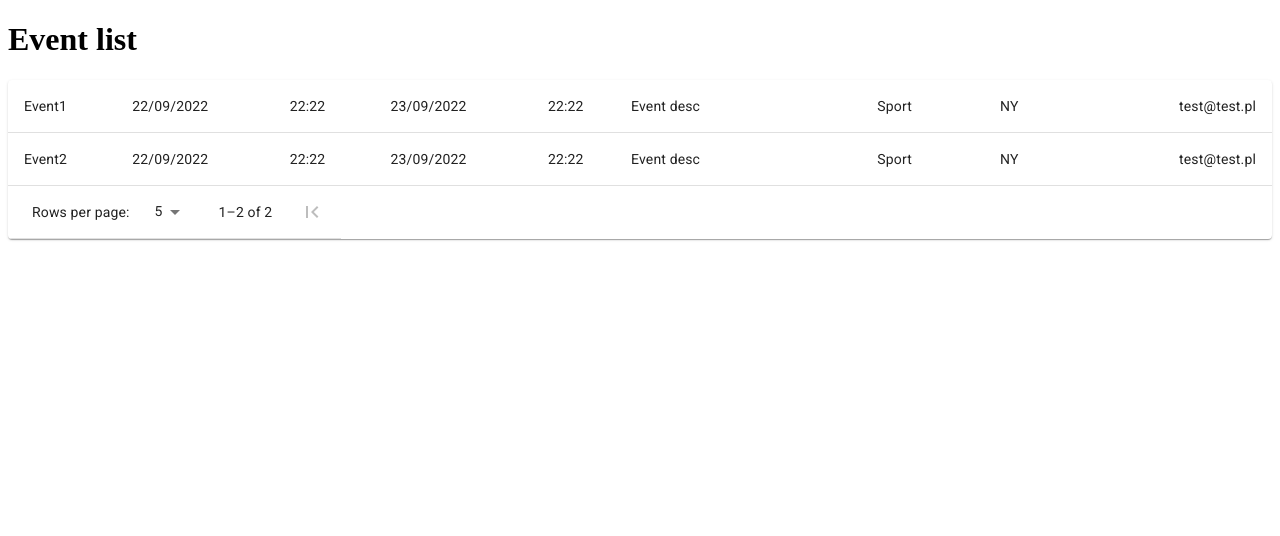
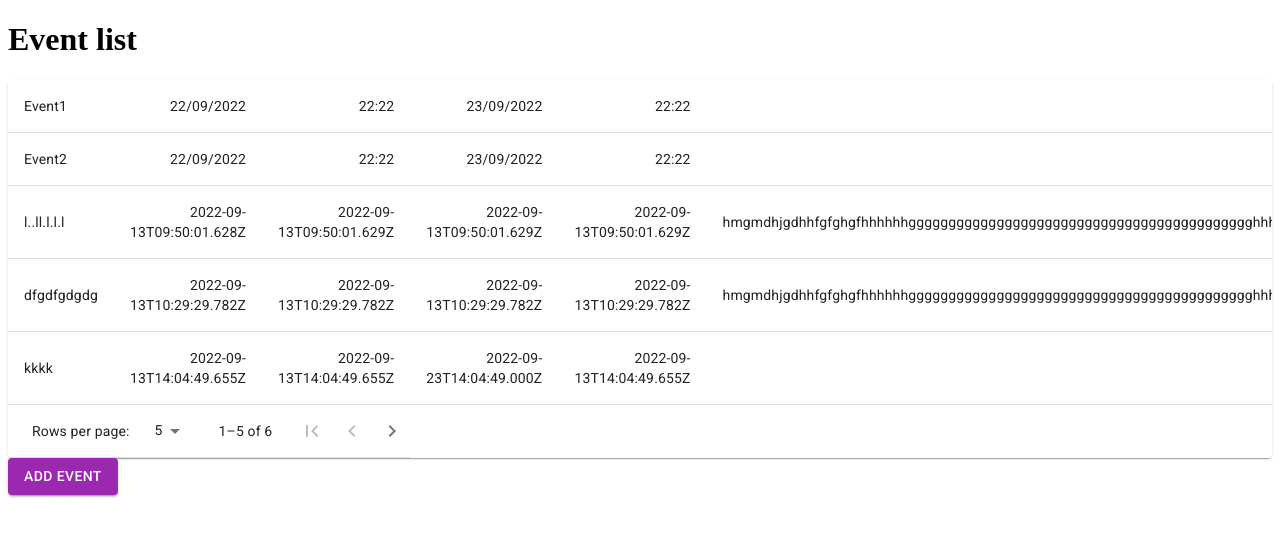
Before and after one commit to janfro17/EVENT_FORM, a React (Create React App) app in the folder form_task/: page / in a window 1280 px wide. Shown: the top 536 px of the page. Built offline with nearby package versions, Linux system fonts and the light colour scheme; data requests are answered from the project's data file.

Commit message:
Modified date and time picker

```diff
--- a/form_task/data/db.json
+++ b/form_task/data/db.json
@@ -1,6 +1,7 @@
 {
   "events": [
     {
+      "id": 1,
       "title": "Event1",
       "start_date": "22/09/2022",
       "start_time": "22:22",
@@ -14,6 +15,7 @@
       "email": "test@test.pl"
     },
     {
+      "id": 2,
       "title": "Event2",
       "start_date": "22/09/2022",
       "start_time": "22:22",
@@ -25,6 +27,62 @@
       "place": "NY",
       "phone_number": "909878656",
       "email": "test@test.pl"
+    },
+    {
+      "title": "l..ll.l.l.l",
+      "start_date": "2022-09-13T09:50:01.628Z",
+      "start_time": "2022-09-13T09:50:01.629Z",
+      "end_date": "2022-09-13T09:50:01.629Z",
+      "end_time": "2022-09-13T09:50:01.629Z",
+      "description": "hmgmdhjgdhhfgfghgfhhhhhhggggggggggggggggggggggggggggggggggggggggggghhhhhhhhhhhhhhhhhhhhhhsfhfhgfggg",
+      "image": null,
+      "type": "Culture",
+      "place": "wswsswq",
+      "phone_number": "324443342",
+      "email": "jan.kacper.froehlich@gmail.com",
+      "id": 3
+    },
+    {
+      "title": "dfgdfgdgdg",
+      "start_date": "2022-09-13T10:29:29.782Z",
+      "start_time": "2022-09-13T10:29:29.782Z",
+      "end_date": "2022-09-13T10:29:29.782Z",
+      "end_time": "2022-09-13T10:29:29.782Z",
+      "description": "hmgmdhjgdhhfgfghgfhhhhhhggggggggggggggggggggggggggggggggggggggggggghhhhhhhhhhhhhhhhhhhhhhsfhfhgfggg",
+      "image": null,
+      "type": "Sport",
+      "place": "wswsswq",
+      "phone_number": "324443342",
+      "email": "jan.kacper.froehlich@gmail.com",
+      "id": 4
+    },
+    {
+      "title": "kkkk",
+      "start_date": "2022-09-13T14:04:49.655Z",
+      "start_time": "2022-09-13T14:04:49.655Z",
+      "end_date": "2022-09-23T14:04:49.000Z",
+      "end_time": "2022-09-13T14:04:49.655Z",
+      "description": "kkkkk",
+      "image": null,
+      "type": "Sport",
+      "place": "kk",
+      "phone_number": "324443348",
+      "email": "jan.kacper.froehlich@gmail.com",
+      "id": 5
+    },
+    {
+      "title": "hghhfghf",
+      "start_date": "2022-09-16",
+      "start_time": "22:54",
+      "end_date": "2022-09-29",
+      "end_time": "12:54",
+      "description": "hmgmdhjgdhhfgfghgfhhhhhhggggggggggggggggggggggggggggggggggggggggggghhhhhhhhhhhhhhhhhhhhhhsfhfhgfggg",
+      "image": null,
+      "type": "Sport",
+      "place": "wswsswq",
+      "phone_number": "324443340",
+      "email": "jan.kacper.froehlich@gmail.com",
+      "id": 6
     }
   ]
 }
--- a/form_task/package.json
+++ b/form_task/package.json
@@ -6,6 +6,7 @@
     "@emotion/react": "^11.10.4",
     "@emotion/styled": "^11.10.4",
     "@mui/icons-material": "^5.10.3",
+    "@mui/lab": "^5.0.0-alpha.99",
     "@mui/material": "^5.10.4",
     "@mui/x-date-pickers": "^5.0.0",
     "@reduxjs/toolkit": "^1.8.5",
--- a/form_task/src/App.js
+++ b/form_task/src/App.js
@@ -14,7 +14,12 @@ function App() {
   return <BrowserRouter>
     <Routes>
       <Route path="/" element={<EventList />} />
-      <Route path="/event/ID" element={<EventView />} />
+      <Route
+          path='/event/:ID'
+          loader={({ params }) => {
+        console.log(params.ID);}}
+          action={({ params }) => {}}
+          element={<EventView animate={true} />}/>
       <Route path="/add-event" element={<EventAddFrom />} />
       <Route path="/404" element={<NotFoundPage />} />
       <Route path="*" element={<Navigate replace to="/404" />} />
--- a/form_task/src/api/apiSlice.js
+++ b/form_task/src/api/apiSlice.js
@@ -7,14 +7,14 @@ export const apiSlice = createApi({
     tagTypes: ['Event'],
     endpoints: (build) => ({
         getEvent: build.query({
-            query: (id) => ({url: `event/${id}`}),
+            query: (id) => ({url: `/event/${id}`}),
         }),
         getEvents: build.query({
-            query: () => 'events',
+            query: () => '/events',
         }),
         addEvent: build.mutation({
             query: (event) => ({
-                url: 'add',
+                url: '/events',
                 method: 'POST',
                 body: event,
             }),
--- a/form_task/src/components/EventAddForm.jsx
+++ b/form_task/src/components/EventAddForm.jsx
@@ -1,20 +1,35 @@
-import React from 'react';
+import React, {useState} from 'react';
+
+//--- Formik imports --- //
 import {useFormik} from 'formik';
-import * as yup from 'yup';
+
+//--- Material UI imports ---//
 import Button from '@mui/material/Button';
 import TextField from '@mui/material/TextField';
 import MenuItem from '@mui/material/MenuItem';
-import {DesktopDatePicker} from '@mui/x-date-pickers/DesktopDatePicker';
-import {AdapterMoment} from '@mui/x-date-pickers/AdapterMoment';
-import {LocalizationProvider} from '@mui/x-date-pickers/LocalizationProvider';
-import moment from "moment";
-import {TimePicker} from '@mui/x-date-pickers/TimePicker';
 import InputLabel from '@mui/material/InputLabel';
 import FormHelperText from '@mui/material/FormHelperText';
 import FormControl from '@mui/material/FormControl';
 import Select from '@mui/material/Select';
 import Input from '@mui/material/Input';
+
+
+//--- Material UI Picker imports ---//
+import {DatePicker} from '@mui/x-date-pickers/DatePicker';
+import {AdapterMoment} from '@mui/x-date-pickers/AdapterMoment';
+import {LocalizationProvider} from '@mui/x-date-pickers/LocalizationProvider';
+import {TimePicker} from '@mui/x-date-pickers/TimePicker';
+
+//--- Yup Imports ---//
+import * as yup from 'yup';
+
+//--- Custom Imports ---//
 import {useAddEventMutation } from "../api/apiSlice";
+
+//--- Moment Imports ---//
+import moment from "moment";
+
+
 
 const formStyle = {margin: '20px 0', display: 'block'}
 
@@ -28,14 +43,12 @@ const validationSchema = yup.object({
         .required('Required'),
     start_date: yup
         .date('Enter start date')
-        .min(new Date(), 'Choose future date')
         .required('Required'),
     start_time: yup
         .string('Enter start time')
         .required("Required"),
     end_date: yup
         .date('Enter end date')
-        .min(yup.ref('start_date'))
         .required('Required'),
     end_time: yup
         .string('Enter end time')
@@ -45,17 +58,16 @@ const validationSchema = yup.object({
         .min(2, 'Too Short!')
         .max(100, "Too Long!")
         .required('Required'),
-    image: yup
-        .mixed()
-        .nullable()
-        .required('A file is required')
-        .test('file size',
-            'upload file', (value) => !value || (value && value.size <= 1024 * 1024))
-        .test('format',
-            'upload file', (value) => !value || (value && supportedFormats.includes(value.type))),
-    type: yup
-        .string()
-        .required("Required"),
+    // image: yup
+    //     .mixed()
+    //     .required('A file is required, suported format: .png, .jpg, .jpeg, file size cant be higher than 1MB')
+    //     .test('file size',
+    //         'upload file', (value) => !value || (value && value.size <= 1024 * 1024))
+    //     .test('format',
+    //         'upload file', (value) => !value || (value && supportedFormats.includes(value.type))),
+    // type: yup
+    //     .string()
+    //     .required("Required"),
     phone_number: yup
         .string()
         .matches(/^[0-9]+$/, "Must be only digits")
@@ -79,10 +91,10 @@ const EventAddForm = () => {
 
     const initialValues = {
         title: '',
-        start_date: moment(),
-        start_time: moment(),
-        end_date: moment(),
-        end_time: moment(),
+        start_date: '',
+        start_time: '',
+        end_date: '',
+        end_time: '',
         description: '',
         image: null,
         type: '',
@@ -97,15 +109,13 @@ const EventAddForm = () => {
         onSubmit: (values,{resetForm} ) => {
             console.log(values);
             addEvent(values);
-            resetForm(values);
+            resetForm();
             alert(JSON.stringify(values, null, 2));
         },
     });
 
-
-
     return (
-        <div className='form'>
+        <div className='container'>
             <h1 className="form-title">Add your event</h1>
             <form onSubmit={formik.handleSubmit}>
                     <TextField
@@ -119,72 +129,125 @@ const EventAddForm = () => {
                         error={formik.touched.title && Boolean(formik.errors.title)}
                         helperText={formik.touched.title && formik.errors.title}
                     />
-                    <LocalizationProvider
-                        dateAdapter={AdapterMoment}
-                    >
-                        <DesktopDatePicker
+                    {/*<LocalizationProvider*/}
+                    {/*    dateAdapter={AdapterMoment}*/}
+                    {/*>*/}
+                    {/*    <DatePicker*/}
+                    {/*        sx={formStyle}*/}
+                    {/*        id='start_date'*/}
+                    {/*        label='Start date'*/}
+                    {/*        inputFormat='DD/MM/YYYY'*/}
+                    {/*        value={formik.values.start_date}*/}
+                    {/*        onChange={(value)=>formik.setFieldValue('start_date', value, true)}*/}
+                    {/*        minDate={new Date()}*/}
+                    {/*        renderInput={(params) => (*/}
+                    {/*            <TextField*/}
+                    {/*                error={formik.touched.start_date && Boolean(formik.errors.start_date)}*/}
+                    {/*                helperText={formik.touched.start_date && formik.errors.start_date}*/}
+                    {/*                label="Start Date"*/}
+                    {/*                name="start_date"*/}
+                    {/*                {...params} />)}*/}
+                    {/*    />*/}
+
+
+                    {/*    <TimePicker*/}
+                    {/*        sx={formStyle}*/}
+                    {/*        label='Start Time'*/}
+                    {/*        id='start_time'*/}
+                    {/*        ampm={false}*/}
+                    {/*        value={formik.values.start_time}*/}
+                    {/*        onChange={(value)=>formik.setFieldValue('start_time', value, true)}*/}
+                    {/*        renderInput={(params) => (*/}
+                    {/*            <TextField*/}
+                    {/*            error={formik.touched.start_time && Boolean(formik.errors.start_time)}*/}
+                    {/*            helperText={formik.touched.start_time && formik.errors.start_time}*/}
+                    {/*            label="Start Time"*/}
+                    {/*            name='start_time'*/}
+                    {/*            {...params} />)}*/}
+                    {/*    />*/}
+                    {/*    <DatePicker*/}
+                    {/*        sx={formStyle}*/}
+                    {/*        label='End date'*/}
+                    {/*        inputFormat='DD/MM/YYYY'*/}
+                    {/*        value={formik.values.end_date}*/}
+                    {/*        onChange={(value)=>formik.setFieldValue('end_date', value, true)}*/}
+                    {/*        minDate={new Date()}*/}
+                    {/*        renderInput={(params) => (*/}
+                    {/*            <TextField*/}
+                    {/*                error={formik.touched.end_date && Boolean(formik.errors.end_date)}*/}
+                    {/*                helperText={formik.touched.end_date && formik.errors.end_date}*/}
+                    {/*                label="End Date"*/}
+                    {/*                name="end_date"*/}
+                    {/*                id='end_date'*/}
+                    {/*                {...params} />)}*/}
+                    {/*    />*/}
+                    {/*    <TimePicker*/}
+                    {/*        sx={formStyle}*/}
+                    {/*        label='End Time'*/}
+                    {/*        id='end_time'*/}
+                    {/*        ampm={false}*/}
+                    {/*        value={formik.values.end_time}*/}
+                    {/*        onChange={(value)=>formik.setFieldValue('end_time', value, true)}*/}
+                    {/*        renderInput={(params) => (*/}
+                    {/*            <TextField*/}
+                    {/*                error={formik.touched.end_time && Boolean(formik.errors.end_time)}*/}
+                    {/*                helperText={formik.touched.end_time && formik.errors.end_time}*/}
+                    {/*                label="End Time"*/}
+                    {/*                name='end_time'*/}
+                    {/*                {...params} />)}*/}
+                    {/*    />*/}
+                    {/*</LocalizationProvider>*/}
+                <TextField
                     sx={formStyle}
-                            id='start_date'
-                            label='Start date'
-                            inputFormat='DD/MM/YYYY'
+                    fullWidth
+                    id="start_date"
+                    name="start_date"
+                    label="Start date"
+                    type='date'
+                    InputLabelProps={{ shrink: true }}
                     value={formik.values.start_date}
-                            onChange={(value)=>formik.setFieldValue('start_date', value, true)}
-                            minDate={moment()}
-                            renderInput={(params) => (
-                                <TextField
+                    onChange={formik.handleChange}
                     error={formik.touched.start_date && Boolean(formik.errors.start_date)}
                     helperText={formik.touched.start_date && formik.errors.start_date}
-                                    label="Start Date"
-                                    name="start_date"
-                                    {...params} />)}
                 />
-                        <TimePicker
+                <TextField
                     sx={formStyle}
-                            label='Start Time'
-                            id='start_time'
-                            ampm={false}
+                    fullWidth
+                    id="start_time"
+                    name="start_time"
+                    label="Start time"
+                    type='time'
+                    InputLabelProps={{ shrink: true }}
                     value={formik.values.start_time}
-                            onChange={(value)=>formik.setFieldValue('start_time', value, true)}
-                            renderInput={(params) => (
-                                <TextField
+                    onChange={formik.handleChange}
                     error={formik.touched.start_time && Boolean(formik.errors.start_time)}
                     helperText={formik.touched.start_time && formik.errors.start_time}
-                                label="Start Time"
-                                name='start_time'
-                                {...params} />)}
                 />
-                        <DesktopDatePicker
+                <TextField
                     sx={formStyle}
-                            id='end_date'
-                            label='End date'
-                            inputFormat='DD/MM/YYYY'
+                    fullWidth
+                    id="end_date"
+                    name="end_date"
+                    label="End date"
+                    type='date'
+                    InputLabelProps={{ shrink: true }}
                     value={formik.values.end_date}
-                            onChange={(value)=>formik.setFieldValue('end_date', value, true)}
-                            minDate={moment()}
-                            renderInput={(params) => (
-                                <TextField
+                    onChange={formik.handleChange}
                     error={formik.touched.end_date && Boolean(formik.errors.end_date)}
                     helperText={formik.touched.end_date && formik.errors.end_date}
-                                    label="End Date"
-                                    name="end_date"
-                                    {...params} />)}
-                        />
-                        <TimePicker
+                /><TextField
                     sx={formStyle}
-                            label='End Time'
-                            id='end_time'
-                            ampm={false}
+                    fullWidth
+                    id="end_time"
+                    name="end_time"
+                    label="End time"
+                    type='time'
+                    InputLabelProps={{ shrink: true }}
                     value={formik.values.end_time}
-                            onChange={(value)=>formik.setFieldValue('end_time', value, true)}
-                            renderInput={(params) => (
-                                <TextField
+                    onChange={formik.handleChange}
                     error={formik.touched.end_time && Boolean(formik.errors.end_time)}
                     helperText={formik.touched.end_time && formik.errors.end_time}
-                                    label="End Time"
-                                    name='end_time'
-                                    {...params} />)}
                 />
-                    </LocalizationProvider>
                     <TextField
                         sx={formStyle}
                         fullWidth
@@ -205,14 +268,13 @@ const EventAddForm = () => {
                     sx={formStyle}>
                     <InputLabel id="type-label">Event Type</InputLabel>
                     <Select
-                        name='type'
                         fullWidth
                         labelId="type-label"
-                        id="type"
                         value={formik.values.type}
                         label="Event Type"
                         onChange={formik.handleChange}
-                    >
+                        id="type"
+                        name='type'>
                             <MenuItem value='Sport'>Sport</MenuItem>
                             <MenuItem value='Culture'>Culture</MenuItem>
                             <MenuItem value='Health'>Health</MenuItem>
@@ -259,7 +321,11 @@ const EventAddForm = () => {
                         type="submit">
                         Submit
                     </Button>
-                    <Button type="reset" >
+                    <Button
+                        type="reset"
+                        color="secondary"
+                        variant="contained"
+                        onClick={() => formik.resetForm()}>
                     Reset All
                     </Button>
             </form>
--- a/form_task/src/components/EventList.jsx
+++ b/form_task/src/components/EventList.jsx
@@ -17,6 +17,8 @@ import KeyboardArrowLeft from '@mui/icons-material/KeyboardArrowLeft';
 import KeyboardArrowRight from '@mui/icons-material/KeyboardArrowRight';
 import LastPageIcon from '@mui/icons-material/LastPage';
 import { nanoid } from 'nanoid';
+import Button from '@mui/material/Button'
+import {Link} from 'react-router-dom';
 
 function TablePaginationActions(props) {
 const theme = useTheme();
@@ -102,7 +104,6 @@ function EventList() {
         setRowsPerPage(parseInt(event.target.value, 10));
         setPage(0);
     };
-
 
     let content;
     if (isLoading) {
@@ -192,10 +193,17 @@ function EventList() {
     }
 
     return (
-        <main>
+        <div >
             <h1>Event list</h1>
             {content}
-        </main>
+            <Link to= '/add-event'>
+                <Button
+                    color="secondary"
+                    variant="contained">
+                    Add event
+                </Button>
+            </Link>
+        </div>
     )
 }
 export default EventList;
--- a/form_task/src/components/EventView.jsx
+++ b/form_task/src/components/EventView.jsx
@@ -1,8 +1,43 @@
 import React from 'react';
+import {useGetEventQuery} from "../api/apiSlice";
+import {useParams} from "react-router-dom";
+
 
 function EventView() {
+    const {
+        data: event,
+        isLoading,
+        isSuccess,
+        isError,
+        error
+    } = useGetEventQuery();
+
+    let params = useParams();
+
+    let content;
+    if (isLoading) {
+        content = <p>Loading...</p>
+    } else if (isSuccess) {
+        content = <article>
+            <p>{event.title}</p>
+            <p>{event.start_date}</p>
+            <p>{event.start_time}</p>
+            <p>{event.end_date}</p>
+            <p>{event.end_time}</p>
+            <p>{event.description}</p>
+            <p>{event.image}</p>
+            <p>{event.type}</p>
+            <p>{event.place}</p>
+            <p>{event.phone}</p>
+            <p>{event.email}</p>
+        </article>
+    } else if (isError) {
+        content = <p>{error}</p>
+    }
     return (
-        <div>event view</div>
+        <div className='container'>
+            {content}
+        </div>
     );
 }
 
--- a/form_task/src/scss/main.scss
+++ b/form_task/src/scss/main.scss
@@ -1,9 +1,7 @@
-.form {
-  width: 1440px;
+.container {
+  width: 600px;
   margin: 0 auto;
-  &-title {
-    text-align: center;
-    text-transform: uppercase;
-    font-family: Roboto;
-  }
+  text-align: center;
+  text-transform: uppercase;
+  font-family: Roboto;
 }
```
Also changed, not shown: 1 other file (tests, documents, lock files or other folders). Lines whose indentation alone changed are shown as unchanged.
